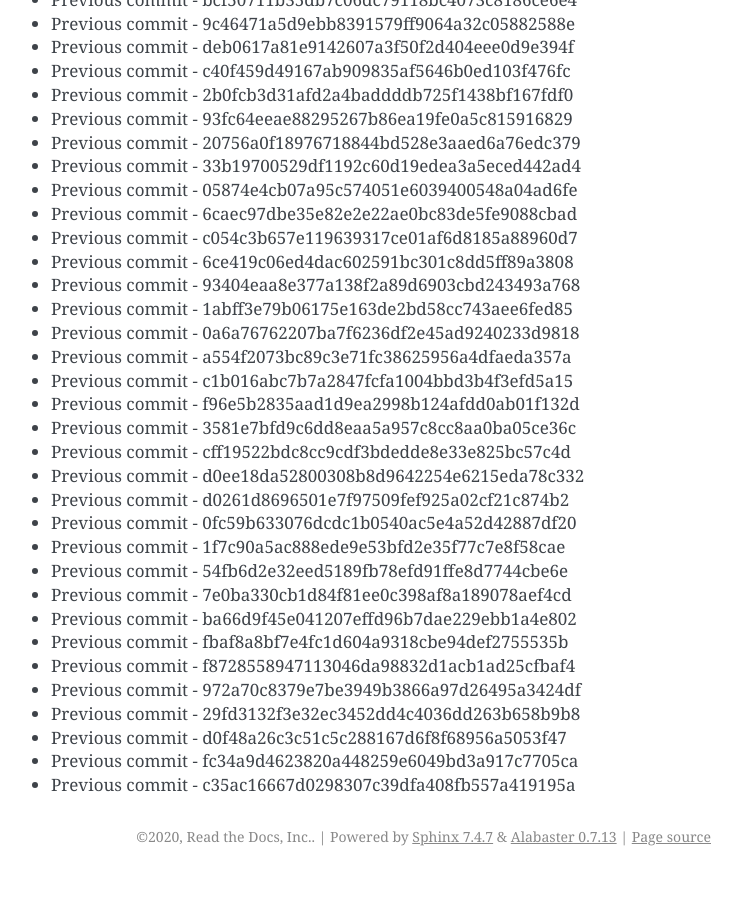
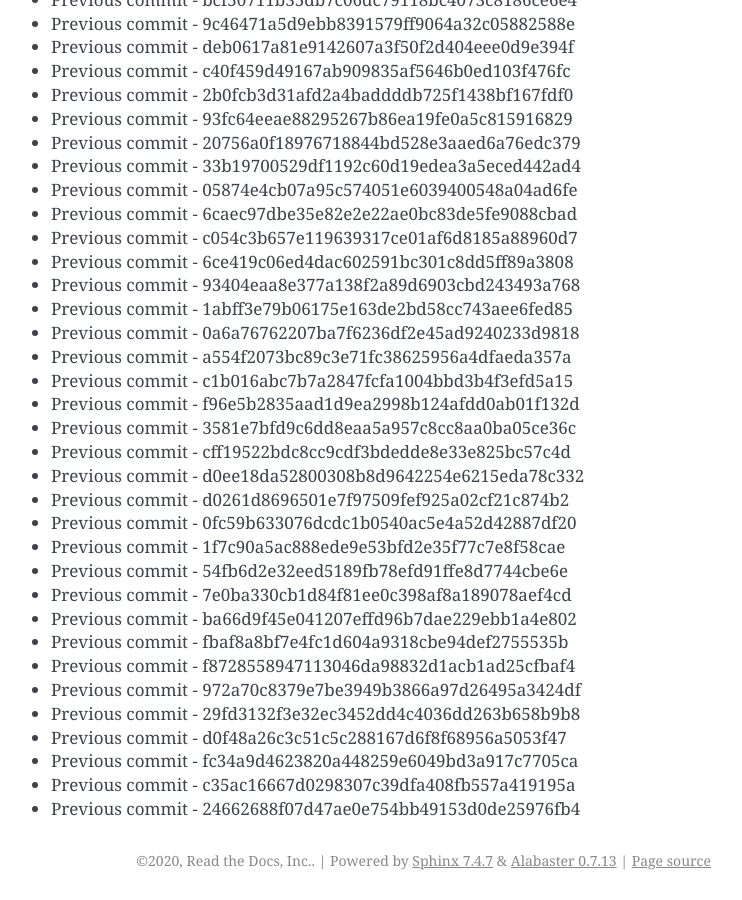
Before and after one commit to readthedocs/rtd-git-stresstest, a Sphinx documentation site: the page built from docs/updates.rst, in a window 1280 px wide and 900 px high, scrolled down 70095 px. Shown: the whole window, without its empty margins (399-1141 px from the left). Built offline with Sphinx 7.4.7, drawn with Linux system fonts in a browser that asks for light colours; before the commit the page ends 70971 px from its top, so only the background shows below that.

Commit message:
Generating commit from previous: 24662688f07d47ae0e754bb49153d0de25976fb4

```diff
--- a/docs/updates.rst
+++ b/docs/updates.rst
@@ -2977,3 +2977,4 @@ It can be tested for any performance characteristics.
 * Previous commit - d0f48a26c3c51c5c288167d6f8f68956a5053f47
 * Previous commit - fc34a9d4623820a448259e6049bd3a917c7705ca
 * Previous commit - c35ac16667d0298307c39dfa408fb557a419195a
+* Previous commit - 24662688f07d47ae0e754bb49153d0de25976fb4
```
